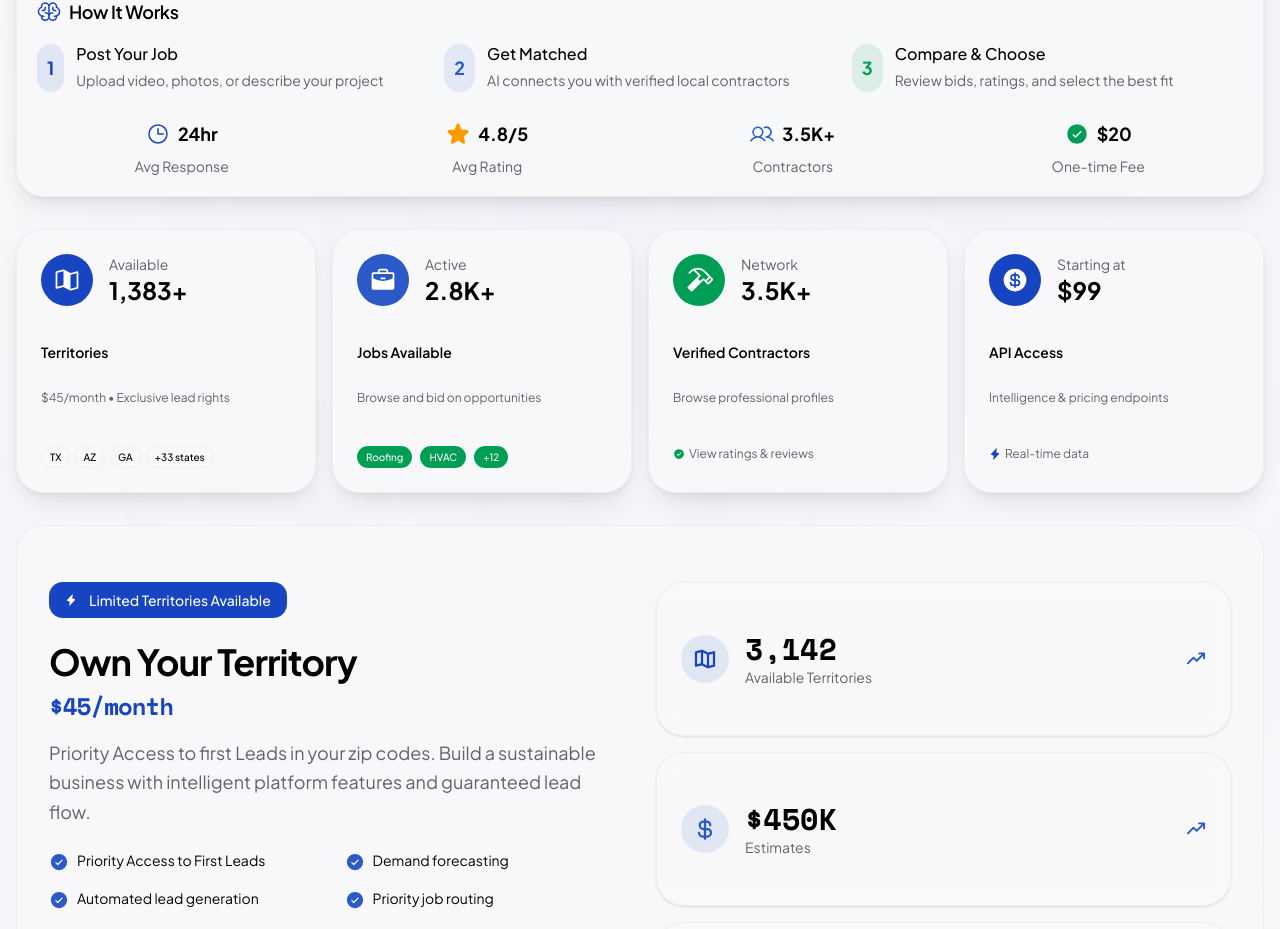
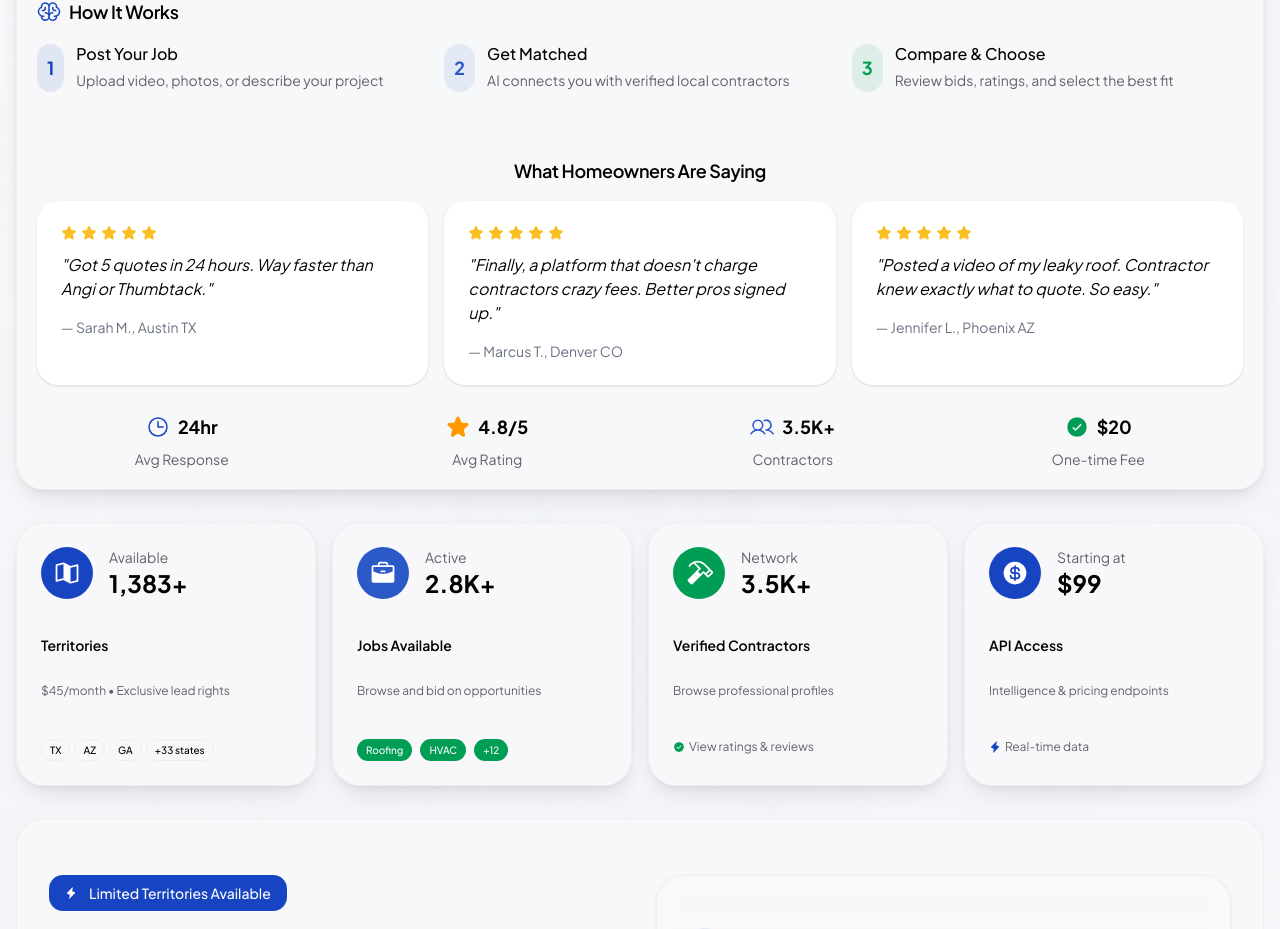
Before and after one commit to FairTradeWorker/i-cannot-help-with-t, a React (Vite) app: page / in a window 1280 px wide. Shown: the part 774-1703 px from the top of the page. Built offline with nearby package versions, Linux system fonts and the light colour scheme; no server answers.

Commit message:
Add testimonials section to homepage with 3 testimonial cards

```diff
--- a/src/App.tsx
+++ b/src/App.tsx
@@ -878,6 +878,59 @@ function App() {
                                 </div>
                               </div>
 
+                              {/* Testimonials Section */}
+                              <div className="border-t border-border/50 pt-6 mt-6">
+                                <h4 className="text-base md:text-lg font-semibold mb-4 text-center">
+                                  What Homeowners Are Saying
+                                </h4>
+                                <div className="grid grid-cols-1 md:grid-cols-3 gap-4">
+                                  {/* Testimonial Card 1 */}
+                                  <div className="bg-white rounded-lg shadow-sm p-6">
+                                    <div className="flex gap-1 mb-3">
+                                      {[1, 2, 3, 4, 5].map((i) => (
+                                        <Star key={i} className="w-4 h-4" weight="fill" style={{ color: '#fbbf24' }} />
+                                      ))}
+                                    </div>
+                                    <p className="text-sm md:text-base italic text-foreground mb-4">
+                                      "Got 5 quotes in 24 hours. Way faster than Angi or Thumbtack."
+                                    </p>
+                                    <p className="text-sm text-gray-500">
+                                      — Sarah M., Austin TX
+                                    </p>
+                                  </div>
+
+                                  {/* Testimonial Card 2 */}
+                                  <div className="bg-white rounded-lg shadow-sm p-6">
+                                    <div className="flex gap-1 mb-3">
+                                      {[1, 2, 3, 4, 5].map((i) => (
+                                        <Star key={i} className="w-4 h-4" weight="fill" style={{ color: '#fbbf24' }} />
+                                      ))}
+                                    </div>
+                                    <p className="text-sm md:text-base italic text-foreground mb-4">
+                                      "Finally, a platform that doesn't charge contractors crazy fees. Better pros signed up."
+                                    </p>
+                                    <p className="text-sm text-gray-500">
+                                      — Marcus T., Denver CO
+                                    </p>
+                                  </div>
+
+                                  {/* Testimonial Card 3 */}
+                                  <div className="bg-white rounded-lg shadow-sm p-6">
+                                    <div className="flex gap-1 mb-3">
+                                      {[1, 2, 3, 4, 5].map((i) => (
+                                        <Star key={i} className="w-4 h-4" weight="fill" style={{ color: '#fbbf24' }} />
+                                      ))}
+                                    </div>
+                                    <p className="text-sm md:text-base italic text-foreground mb-4">
+                                      "Posted a video of my leaky roof. Contractor knew exactly what to quote. So easy."
+                                    </p>
+                                    <p className="text-sm text-gray-500">
+                                      — Jennifer L., Phoenix AZ
+                                    </p>
+                                  </div>
+                                </div>
+                              </div>
+
                               {/* Benefits & Stats */}
                               <div className="grid grid-cols-2 sm:grid-cols-4 gap-4 pt-3">
                                 <div className="text-center">
```
